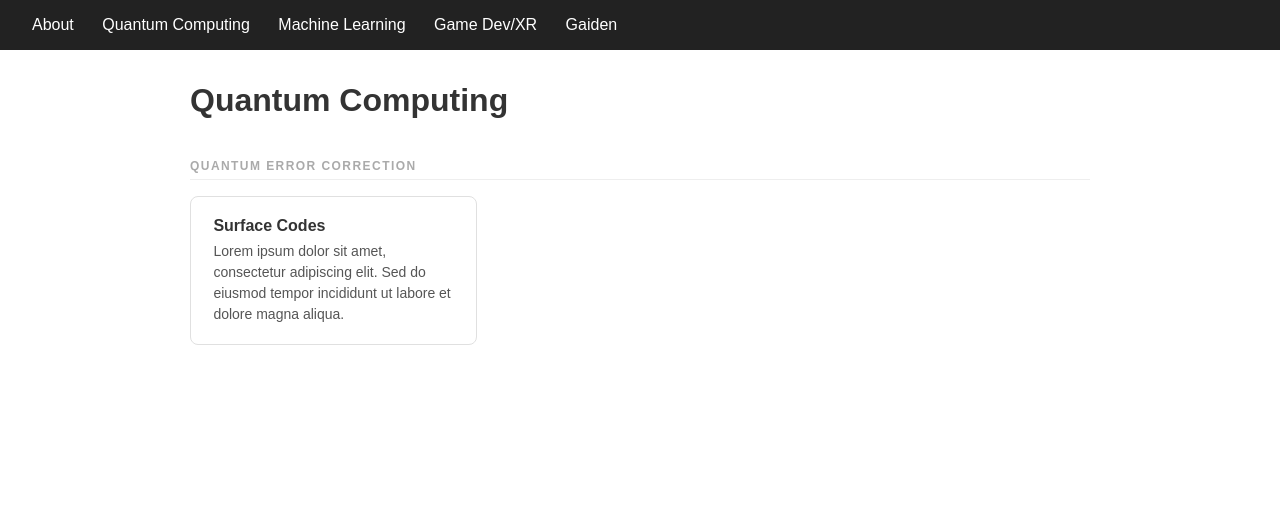
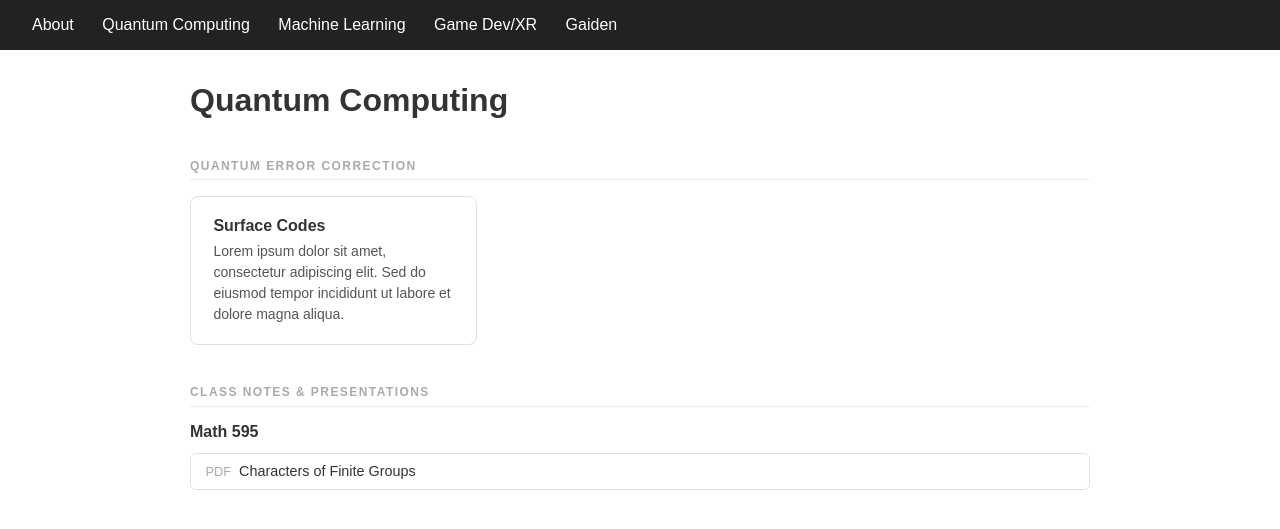
Before and after one commit to AAbhi256/AAbhi256.github.io, a Jekyll site: the page built from qc.md, in a window 1280 px wide. Shown: the top 529 px of the page. Built offline with Jekyll 4.4.1, drawn with Linux system fonts in a browser that asks for light colours.

Commit message:
added 595 character theory presentation

```diff
--- a/qc.md
+++ b/qc.md
@@ -27,6 +27,19 @@ title: Quantum Computing
   .writeup-card:hover { box-shadow: 0 4px 16px rgba(0,0,0,0.10); border-color: #aaa; }
   .writeup-card .wc-title { font-weight: 600; margin-bottom: 0.4rem; }
   .writeup-card .wc-desc { font-size: 0.875rem; color: #555; line-height: 1.5; }
+  .course-block { margin-bottom: 2rem; }
+  .course-title { font-weight: 600; font-size: 1rem; margin-bottom: 0.75rem; }
+  .resource-list { list-style: none; padding: 0; margin: 0; display: flex; flex-direction: column; gap: 0.5rem; }
+  .resource-list li a {
+    display: flex; align-items: center; gap: 0.5rem;
+    padding: 0.6rem 0.9rem;
+    border: 1px solid #e0e0e0; border-radius: 6px;
+    text-decoration: none; color: inherit; font-size: 0.9rem;
+    transition: box-shadow 0.15s, border-color 0.15s;
+  }
+  .resource-list li a:hover { box-shadow: 0 2px 10px rgba(0,0,0,0.08); border-color: #aaa; }
+  .resource-list li a .res-icon { font-size: 0.8rem; color: #aaa; flex-shrink: 0; }
+  .resource-list li a .res-label { flex: 1; }
 </style>
 
 # Quantum Computing
@@ -42,3 +55,17 @@ title: Quantum Computing
   </a>
 
 </div>
+
+<div class="section-header">Class Notes &amp; Presentations</div>
+
+<div class="course-block">
+  <div class="course-title">Math 595</div>
+  <ul class="resource-list">
+    <li>
+      <a href="https://felixleditzky.info/teaching/FT25/characters.pdf" target="_blank" rel="noopener">
+        <span class="res-icon">PDF</span>
+        <span class="res-label">Characters of Finite Groups</span>
+      </a>
+    </li>
+  </ul>
+</div>
```
